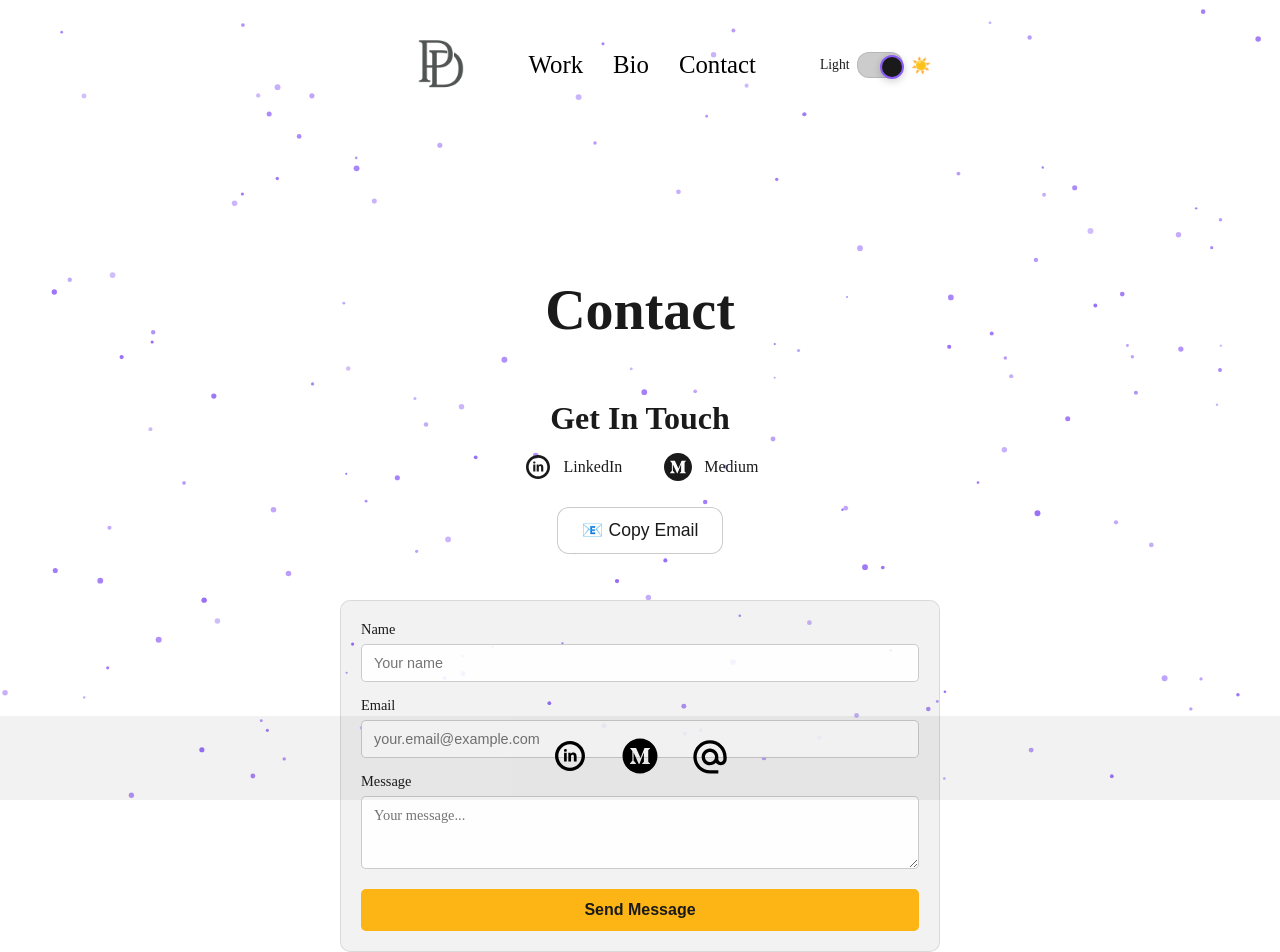
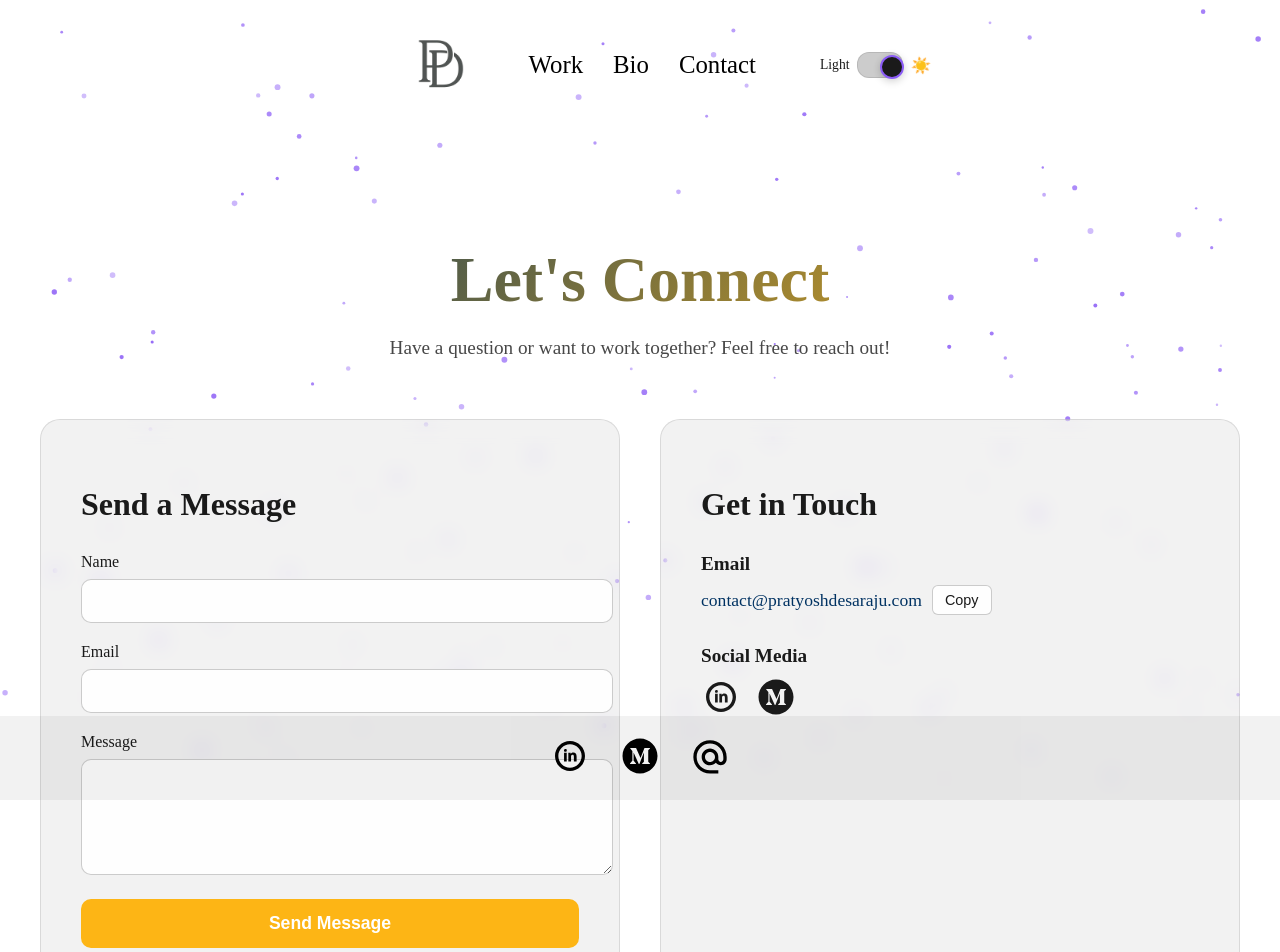
Before and after one commit to koffee-coder/my-website, a React (Vite) app: page /contact in a window 1280 px wide. Shown: the top 952 px of the page. Built offline with nearby package versions, Linux system fonts and the light colour scheme.

Commit message:
Contact me form functionality

```diff
--- a/src/pages/Contact.jsx
+++ b/src/pages/Contact.jsx
@@ -9,8 +9,10 @@ const Contact = ({ theme = "dark" }) => {
     email: '',
     message: '',
   });
+
   const [status, setStatus] = useState('');
   const [showCopied, setShowCopied] = useState(false);
+
   const isDark = theme === "dark";
 
   const handleChange = (e) => {
@@ -21,24 +23,33 @@ const Contact = ({ theme = "dark" }) => {
     }));
   };
 
-  const handleSubmit = (e) => {
+  const handleSubmit = async (e) => {
     e.preventDefault();
+    setStatus('Sending...');
 
-    // Create mailto link with form data
-    const mailtoLink = `mailto:contact@pratyoshdesaraju.com?subject=Contact from ${encodeURIComponent(formData.name)}&body=${encodeURIComponent(
-      `Name: ${formData.name}\nEmail: ${formData.email}\n\nMessage:\n${formData.message}`
-    )}`;
+    try {
+      const response = await fetch('https://contact-form-handler.pratyosh-desaraju.workers.dev', {
+        method: 'POST',
+        headers: {
+          'Content-Type': 'application/json',
+        },
+        body: JSON.stringify(formData),
+      });
 
-    window.location.href = mailtoLink;
+      const result = await response.json();
 
-    // Show success message
-    setStatus('Opening your email client...');
-
-    // Reset form
-    setTimeout(() => {
+      if (response.ok) {
+        setStatus('Message sent successfully!');
         setFormData({ name: '', email: '', message: '' });
-      setStatus('');
-    }, 2000);
+        setTimeout(() => setStatus(''), 3000);
+      } else {
+        setStatus('Failed to send message. Please try again.');
+        setTimeout(() => setStatus(''), 3000);
+      }
+    } catch (error) {
+      setStatus('Failed to send message. Please try again.');
+      setTimeout(() => setStatus(''), 3000);
+    }
   };
 
   const handleEmailCopy = () => {
@@ -58,257 +69,286 @@ const Contact = ({ theme = "dark" }) => {
   const statusColor = isDark ? "#10b981" : "#059669";
 
   return (
-    <div
-      style={{
-        padding: "120px 8vw 100px",
+    <div style={{
       minHeight: "100vh",
-        display: "flex",
-        flexDirection: "column",
-        alignItems: "center",
+      padding: "80px 20px 40px",
       color: textColor,
-        background: "transparent",
-      }}
-    >
-      <h1
-        style={{
-          fontSize: "3.5rem",
-          fontWeight: 700,
-          marginBottom: "2rem",
+    }}>
+      <div style={{
+        maxWidth: "1200px",
+        margin: "0 auto",
+      }}>
+        {/* Header */}
+        <div style={{
           textAlign: "center",
-          color: textColor,
-        }}
-      >
-        Contact
+          marginBottom: "60px",
+        }}>
+          <h1 style={{
+            fontSize: "clamp(2.5rem, 5vw, 4rem)",
+            fontWeight: "700",
+            marginBottom: "20px",
+            background: isDark
+              ? "linear-gradient(135deg, #00aaff 0%, #00ff88 100%)"
+              : "linear-gradient(135deg, #003262 0%, #FDB515 100%)",
+            WebkitBackgroundClip: "text",
+            WebkitTextFillColor: "transparent",
+            backgroundClip: "text",
+          }}>
+            Let's Connect
           </h1>
-
-      <section style={containerStyle(isDark)}>
-        <div style={contentStyle}>
-          <h2 style={titleStyle(textColor)}>Get In Touch</h2>
-
-          {/* Social Links */}
-          <div style={socialLinksStyle(isDark)}>
-            <a
-              href="https://www.linkedin.com/in/pratyosh"
-              target="_blank"
-              rel="noopener noreferrer"
-              style={socialLinkStyle(textColor)}
-              aria-label="LinkedIn Profile"
-            >
-              <TiSocialLinkedinCircular style={socialIconStyle} />
-              <span>LinkedIn</span>
-            </a>
-
-            <a
-              href="https://medium.com/@pratyosh.desaraju"
-              target="_blank"
-              rel="noopener noreferrer"
-              style={socialLinkStyle(textColor)}
-              aria-label="Medium Profile"
-            >
-              <AiFillMediumCircle style={socialIconStyle} />
-              <span>Medium</span>
-            </a>
+          <p style={{
+            fontSize: "1.2rem",
+            opacity: 0.8,
+            maxWidth: "600px",
+            margin: "0 auto",
+          }}>
+            Have a question or want to work together? Feel free to reach out!
+          </p>
         </div>
 
-          {/* Quick Email Copy */}
-          <button
-            onClick={handleEmailCopy}
-            style={{
+        {/* Contact Grid */}
+        <div style={{
+          display: "grid",
+          gridTemplateColumns: "repeat(auto-fit, minmax(300px, 1fr))",
+          gap: "40px",
+          marginBottom: "60px",
+        }}>
+          {/* Contact Form */}
+          <div style={{
+            background: bgColor,
+            padding: "40px",
+            borderRadius: "20px",
+            border: `1px solid ${borderColor}`,
+            backdropFilter: "blur(10px)",
+          }}>
+            <h2 style={{
+              fontSize: "2rem",
+              marginBottom: "30px",
+              fontWeight: "600",
+            }}>
+              Send a Message
+            </h2>
+
+            <form onSubmit={handleSubmit}>
+              <div style={{ marginBottom: "20px" }}>
+                <label style={{
                   display: "block",
-              margin: "0 auto 2rem",
-              padding: "12px 24px",
-              fontSize: "1.1rem",
-              borderRadius: "12px",
-              border: isDark ? "1px solid rgba(255,255,255,0.3)" : "1px solid rgba(0,0,0,0.2)",
-              background: inputBgColor,
-              color: textColor,
-              cursor: "pointer",
-              backdropFilter: "blur(10px)",
-              transition: "all 0.3s ease",
-              fontWeight: 500,
-            }}
-            onMouseEnter={(e) => {
-              e.target.style.background = isDark ? "rgba(255,255,255,0.2)" : "rgba(0,0,0,0.1)";
-            }}
-            onMouseLeave={(e) => {
-              e.target.style.background = inputBgColor;
-            }}
-          >
-            📧 Copy Email
-          </button>
-
-          {showCopied && (
-            <div style={{
-              color: statusColor,
-              fontSize: "1rem",
-              fontWeight: 500,
-              textAlign: "center",
-              marginBottom: "1rem",
-              animation: "fadeIn 0.3s ease",
+                  marginBottom: "8px",
+                  fontWeight: "500",
                 }}>
-              Email copied to clipboard!
-            </div>
-          )}
-
-          {/* Contact Form */}
-          <form onSubmit={handleSubmit} style={formStyle(bgColor, borderColor, inputBgColor)}>
-            <div style={fieldGroupStyle}>
-              <label htmlFor="name" style={labelStyle(textColor)}>Name</label>
+                  Name
+                </label>
                 <input
                   type="text"
-                id="name"
                   name="name"
                   value={formData.name}
                   onChange={handleChange}
                   required
-                style={inputStyle(inputBgColor, inputBorderColor, textColor)}
-                placeholder="Your name"
+                  style={{
+                    width: "100%",
+                    padding: "12px 16px",
+                    background: inputBgColor,
+                    border: `1px solid ${inputBorderColor}`,
+                    borderRadius: "10px",
+                    color: textColor,
+                    fontSize: "1rem",
+                    outline: "none",
+                    transition: "all 0.3s ease",
+                  }}
                 />
               </div>
 
-            <div style={fieldGroupStyle}>
-              <label htmlFor="email" style={labelStyle(textColor)}>Email</label>
+              <div style={{ marginBottom: "20px" }}>
+                <label style={{
+                  display: "block",
+                  marginBottom: "8px",
+                  fontWeight: "500",
+                }}>
+                  Email
+                </label>
                 <input
                   type="email"
-                id="email"
                   name="email"
                   value={formData.email}
                   onChange={handleChange}
                   required
-                style={inputStyle(inputBgColor, inputBorderColor, textColor)}
-                placeholder="your.email@example.com"
+                  style={{
+                    width: "100%",
+                    padding: "12px 16px",
+                    background: inputBgColor,
+                    border: `1px solid ${inputBorderColor}`,
+                    borderRadius: "10px",
+                    color: textColor,
+                    fontSize: "1rem",
+                    outline: "none",
+                    transition: "all 0.3s ease",
+                  }}
                 />
               </div>
 
-            <div style={fieldGroupStyle}>
-              <label htmlFor="message" style={labelStyle(textColor)}>Message</label>
+              <div style={{ marginBottom: "20px" }}>
+                <label style={{
+                  display: "block",
+                  marginBottom: "8px",
+                  fontWeight: "500",
+                }}>
+                  Message
+                </label>
                 <textarea
-                id="message"
                   name="message"
                   value={formData.message}
                   onChange={handleChange}
                   required
-                style={textareaStyle(inputBgColor, inputBorderColor, textColor)}
-                placeholder="Your message..."
-                rows="3"
+                  rows="5"
+                  style={{
+                    width: "100%",
+                    padding: "12px 16px",
+                    background: inputBgColor,
+                    border: `1px solid ${inputBorderColor}`,
+                    borderRadius: "10px",
+                    color: textColor,
+                    fontSize: "1rem",
+                    outline: "none",
+                    resize: "vertical",
+                    transition: "all 0.3s ease",
+                  }}
                 />
               </div>
 
-            <button type="submit" style={buttonStyle(buttonBgColor, textColor)}>
+              <button
+                type="submit"
+                style={{
+                  width: "100%",
+                  padding: "14px",
+                  background: buttonBgColor,
+                  color: isDark ? "#000" : "#fff",
+                  border: "none",
+                  borderRadius: "10px",
+                  fontSize: "1.1rem",
+                  fontWeight: "600",
+                  cursor: "pointer",
+                  transition: "all 0.3s ease",
+                }}
+              >
                 Send Message
               </button>
 
-            {status && <p style={statusStyle(statusColor)}>{status}</p>}
+              {status && (
+                <div style={{
+                  marginTop: "20px",
+                  padding: "12px",
+                  background: statusColor,
+                  color: "#fff",
+                  borderRadius: "10px",
+                  textAlign: "center",
+                  fontWeight: "500",
+                }}>
+                  {status}
+                </div>
+              )}
             </form>
           </div>
-      </section>
+
+          {/* Contact Info */}
+          <div style={{
+            background: bgColor,
+            padding: "40px",
+            borderRadius: "20px",
+            border: `1px solid ${borderColor}`,
+            backdropFilter: "blur(10px)",
+          }}>
+            <h2 style={{
+              fontSize: "2rem",
+              marginBottom: "30px",
+              fontWeight: "600",
+            }}>
+              Get in Touch
+            </h2>
+
+            <div style={{ marginBottom: "30px" }}>
+              <h3 style={{
+                fontSize: "1.2rem",
+                marginBottom: "10px",
+                fontWeight: "600",
+              }}>
+                Email
+              </h3>
+              <div style={{
+                display: "flex",
+                alignItems: "center",
+                gap: "10px",
+              }}>
+                <a
+                  href="mailto:contact@pratyoshdesaraju.com"
+                  style={{
+                    color: isDark ? "#00aaff" : "#003262",
+                    textDecoration: "none",
+                    fontSize: "1.1rem",
+                  }}
+                >
+                  contact@pratyoshdesaraju.com
+                </a>
+                <button
+                  onClick={handleEmailCopy}
+                  style={{
+                    padding: "6px 12px",
+                    background: inputBgColor,
+                    border: `1px solid ${inputBorderColor}`,
+                    borderRadius: "6px",
+                    color: textColor,
+                    cursor: "pointer",
+                    fontSize: "0.9rem",
+                    transition: "all 0.3s ease",
+                  }}
+                >
+                  {showCopied ? "Copied!" : "Copy"}
+                </button>
+              </div>
+            </div>
+
+            <div style={{ marginBottom: "30px" }}>
+              <h3 style={{
+                fontSize: "1.2rem",
+                marginBottom: "10px",
+                fontWeight: "600",
+              }}>
+                Social Media
+              </h3>
+              <div style={{
+                display: "flex",
+                gap: "15px",
+              }}>
+                <a
+                  href="https://linkedin.com/in/yourprofile"
+                  target="_blank"
+                  rel="noopener noreferrer"
+                  style={{
+                    color: textColor,
+                    fontSize: "2.5rem",
+                    transition: "all 0.3s ease",
+                  }}
+                >
+                  <TiSocialLinkedinCircular />
+                </a>
+                <a
+                  href="https://medium.com/@yourprofile"
+                  target="_blank"
+                  rel="noopener noreferrer"
+                  style={{
+                    color: textColor,
+                    fontSize: "2.5rem",
+                    transition: "all 0.3s ease",
+                  }}
+                >
+                  <AiFillMediumCircle />
+                </a>
+              </div>
+            </div>
+          </div>
+        </div>
+      </div>
     </div>
   );
 };
-
-// Theme-aware styles
-const containerStyle = (isDark) => ({
-  maxWidth: '600px',
-  width: '100%',
-  display: 'flex',
-  justifyContent: 'center',
-  alignItems: 'flex-start',
-  boxSizing: 'border-box',
-});
-
-const contentStyle = {
-  width: '100%',
-  display: 'flex',
-  flexDirection: 'column',
-  gap: '14px',
-};
-
-const titleStyle = (color) => ({
-  fontSize: '2rem',
-  color,
-  textAlign: 'center',
-  marginBottom: '0px',
-});
-
-const socialLinksStyle = (isDark) => ({
-  display: 'flex',
-  justifyContent: 'center',
-  gap: '40px',
-  marginBottom: '10px',
-});
-
-const socialLinkStyle = (color) => ({
-  display: 'flex',
-  alignItems: 'center',
-  gap: '10px',
-  color,
-  textDecoration: 'none',
-  fontSize: '1rem',
-  transition: 'color 0.3s ease, transform 0.3s ease',
-  cursor: 'pointer',
-});
-
-const socialIconStyle = {
-  fontSize: '2rem',
-};
-
-const formStyle = (bgColor, borderColor, inputBgColor) => ({
-  display: 'flex',
-  flexDirection: 'column',
-  gap: '15px',
-  backgroundColor: bgColor,
-  padding: '20px',
-  borderRadius: '10px',
-  border: `1px solid ${borderColor}`,
-});
-
-const fieldGroupStyle = {
-  display: 'flex',
-  flexDirection: 'column',
-  gap: '6px',
-};
-
-const labelStyle = (color) => ({
-  color,
-  fontSize: '0.9rem',
-  fontWeight: '500',
-});
-
-const inputStyle = (bgColor, borderColor, textColor) => ({
-  padding: '10px 12px',
-  fontSize: '0.9rem',
-  borderRadius: '5px',
-  border: `1px solid ${borderColor}`,
-  backgroundColor: bgColor,
-  color: textColor,
-  outline: 'none',
-  transition: 'border-color 0.3s ease, backgroundColor 0.3s ease',
-});
-
-const textareaStyle = (bgColor, borderColor, textColor) => ({
-  ...inputStyle(bgColor, borderColor, textColor),
-  resize: 'vertical',
-  fontFamily: 'inherit',
-});
-
-const buttonStyle = (bgColor, textColor) => ({
-  padding: '12px 25px',
-  fontSize: '1rem',
-  fontWeight: 'bold',
-  color: textColor,
-  backgroundColor: bgColor,
-  border: 'none',
-  borderRadius: '5px',
-  cursor: 'pointer',
-  transition: 'backgroundColor 0.3s ease, transform 0.2s ease',
-  marginTop: '5px',
-});
-
-const statusStyle = (color) => ({
-  textAlign: 'center',
-  color,
-  fontSize: '0.9rem',
-  fontWeight: '500',
-});
-
+//re_cB439bUb_44d9ydXYEZeHmQPLXVFGMWLo
 export default Contact;
```
Lines whose indentation alone changed are shown as unchanged.
